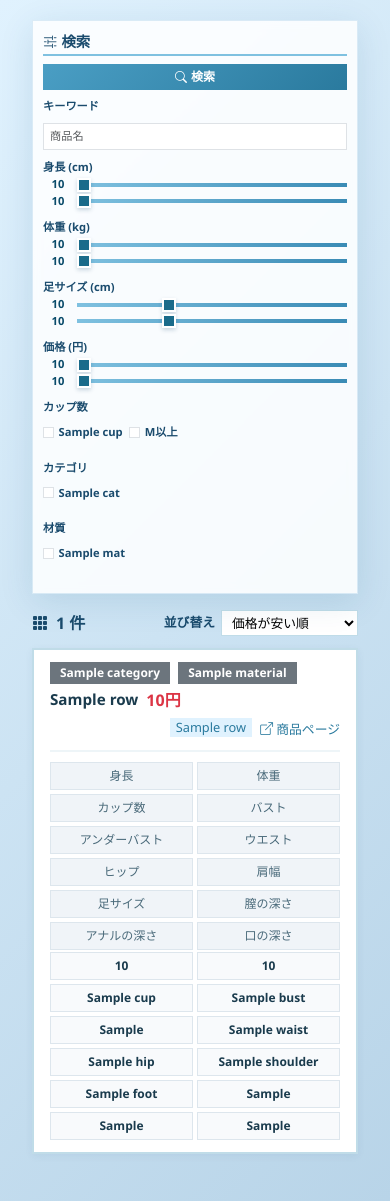
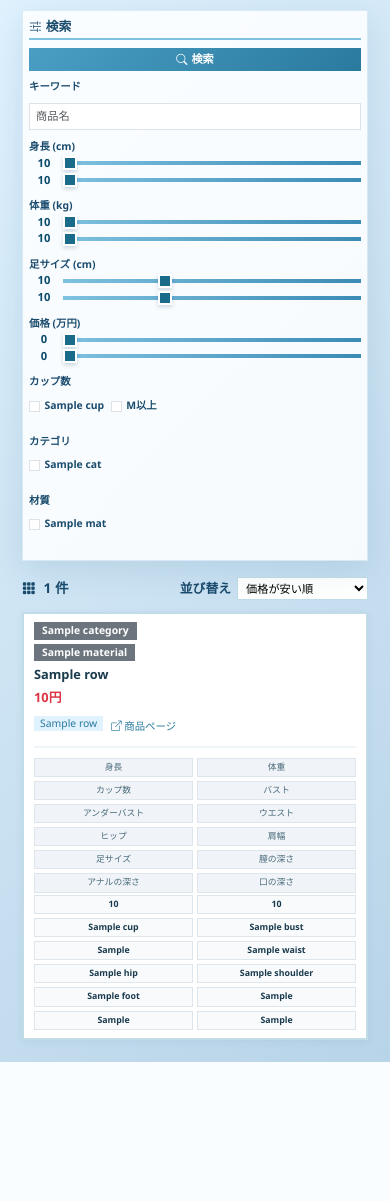
Before and after one commit to mcyosiki-dev/love-doll-scraper, a Flask app: template templates/search.html in a window 390 px wide. After the commit the page ends 1062 px from the top, so only its background shows below. Run offline with Flask 3, Linux system fonts and the light colour scheme; the template is opened without the code that fills it: most values are stand-ins (such as "Sample title", 1, 10 or a date in 2020).

Commit message:
fix: 価格スライダー万円表示とモバイル表示崩れ改善

```diff
--- a/templates/search.html
+++ b/templates/search.html
@@ -110,7 +110,6 @@
             transform: translateY(-1px);
             box-shadow: 0 4px 12px rgba(42, 122, 158, 0.35);
         }
-
         .result-card {
             background: white;
             border: 2px solid #c0dce8;
@@ -123,7 +122,6 @@
             border-color: #4a9ec4;
             box-shadow: 0 6px 20px rgba(0,60,100,0.1);
         }
-
         .row-top {
             display: flex;
             justify-content: flex-start;
@@ -150,17 +148,20 @@
             font-weight: 700;
             font-size: 0.95rem;
             color: #1a3b4d;
+            word-break: break-word;
         }
         .product-price {
             font-weight: 700;
             font-size: 1.0rem;
             color: #dc3545;
+            white-space: nowrap;
         }
         .site-link-group {
             display: flex;
             align-items: center;
             gap: 8px;
             margin-left: auto;
+            flex-wrap: wrap;
         }
         .product-site {
             font-weight: 500;
@@ -168,6 +169,7 @@
             font-size: 0.8rem;
             background: #e0f2fe;
             padding: 0 6px;
+            white-space: nowrap;
         }
         .product-url a {
             color: #2a7a9e;
@@ -177,7 +179,6 @@
             white-space: nowrap;
         }
         .product-url a:hover { text-decoration: underline; }
-
         .spec-keys {
             display: grid;
             grid-template-columns: repeat(12, 1fr);
@@ -196,8 +197,8 @@
             display: flex;
             align-items: center;
             justify-content: center;
+            word-break: break-word;
         }
-
         .spec-values {
             display: grid;
             grid-template-columns: repeat(12, 1fr);
@@ -216,8 +217,8 @@
             display: flex;
             align-items: center;
             justify-content: center;
+            word-break: break-word;
         }
-
         .result-header {
             display: flex;
             justify-content: space-between;
@@ -248,18 +249,71 @@
             border: 1px solid #c0dce8;
             background: white;
             font-size: 0.8rem;
+            max-width: 100%;
         }
 
+        /* モバイル表示崩れ改善（追加・修正） */
         @media (max-width: 1200px) {
             .spec-keys, .spec-values { grid-template-columns: repeat(6, 1fr); }
         }
+        @media (max-width: 992px) {
+            .sidebar { font-size: 0.65rem; padding: 10px 8px; }
+            .sidebar h5 { font-size: 0.8rem; }
+            .filter-group label { font-size: 0.65rem; }
+            .result-card { padding: 10px 12px; }
+        }
         @media (max-width: 768px) {
             .spec-keys, .spec-values { grid-template-columns: repeat(4, 1fr); }
-            .row-top { gap: 4px 8px; }
-            .site-link-group { margin-left: 0; width: 100%; justify-content: flex-end; }
+            .row-top {
+                gap: 4px 8px;
+                flex-direction: column;
+                align-items: flex-start;
+            }
+            .site-link-group {
+                margin-left: 0;
+                width: 100%;
+                justify-content: flex-start;
+                flex-wrap: wrap;
+            }
+            .product-name {
+                font-size: 0.85rem;
+                width: 100%;
+            }
+            .product-price {
+                font-size: 0.9rem;
+            }
+            .tag-category, .tag-material {
+                font-size: 0.65rem;
+                padding: 1px 8px;
+            }
+            .spec-keys .cell, .spec-values .cell {
+                font-size: 0.65rem;
+                padding: 2px 4px;
+                min-height: 22px;
+            }
+            .sort-controls select {
+                font-size: 0.7rem;
+                padding: 2px 4px;
+            }
+            .result-count {
+                font-size: 0.85rem;
+            }
         }
         @media (max-width: 480px) {
             .spec-keys, .spec-values { grid-template-columns: repeat(2, 1fr); }
+            body { padding: 10px; }
+            .sidebar { padding: 8px 6px; }
+            .result-card { padding: 8px 10px; }
+            .product-name { font-size: 0.8rem; }
+            .product-price { font-size: 0.8rem; }
+            .btn-primary { font-size: 0.7rem; padding: 3px 8px; }
+            .site-link-group .product-site { font-size: 0.65rem; }
+            .site-link-group .product-url a { font-size: 0.65rem; }
+            .spec-keys .cell, .spec-values .cell {
+                font-size: 0.55rem;
+                padding: 2px 3px;
+                min-height: 18px;
+            }
         }
     </style>
 </head>
@@ -270,15 +324,12 @@
             <div class="col-lg-2 col-md-3">
                 <div class="sidebar">
                     <h5><i class="bi bi-sliders2 me-1"></i>検索</h5>
-
                     <form method="GET" action="{{ url_for('search') }}">
                         <button type="submit" class="btn btn-primary w-100"><i class="bi bi-search me-1"></i>検索</button>
-
                         <div class="filter-group">
                             <label for="keyword" class="form-label">キーワード</label>
                             <input type="text" class="form-control form-control-sm" id="keyword" name="keyword" value="{{ keyword }}" placeholder="商品名">
                         </div>
-
                         <div class="filter-group">
                             <label>身長 (cm)</label>
                             <div class="slider-row">
@@ -294,8 +345,6 @@
                                        oninput="document.getElementById('h_max_d').textContent=this.value">
                             </div>
                         </div>
-
-                        <!-- 体重（修正済み：intフィルタ適用） -->
                         <div class="filter-group">
                             <label>体重 (kg)</label>
                             <div class="slider-row">
@@ -311,8 +360,6 @@
                                        oninput="document.getElementById('w_max_d').textContent=this.value">
                             </div>
                         </div>
-
-                        <!-- 足サイズ（修正済み：intフィルタ適用） -->
                         <div class="filter-group">
                             <label>足サイズ (cm)</label>
                             <div class="slider-row">
@@ -328,23 +375,22 @@
                                        oninput="document.getElementById('f_max_d').textContent=this.value">
                             </div>
                         </div>
-
+                        <!-- 価格（万円表示） -->
                         <div class="filter-group">
-                            <label>価格 (円)</label>
+                            <label>価格 (万円)</label>
                             <div class="slider-row">
-                                <span class="slider-value" id="p_min_d">{{ price_min | int if price_min else price_min_val }}</span>
-                                <input type="range" name="price_min" min="{{ price_min_val }}" max="{{ price_max_val }}" step="1000"
+                                <span class="slider-value" id="p_min_d">{{ (price_min | int if price_min else price_min_val) // 10000 }}</span>
+                                <input type="range" name="price_min" min="{{ price_min_val }}" max="{{ price_max_val }}" step="10000"
                                        value="{{ price_min | int if price_min else price_min_val }}"
-                                       oninput="document.getElementById('p_min_d').textContent=this.value">
+                                       oninput="document.getElementById('p_min_d').textContent=Math.floor(this.value/10000)">
                             </div>
                             <div class="slider-row">
-                                <span class="slider-value" id="p_max_d">{{ price_max | int if price_max else price_max_val }}</span>
-                                <input type="range" name="price_max" min="{{ price_min_val }}" max="{{ price_max_val }}" step="1000"
+                                <span class="slider-value" id="p_max_d">{{ (price_max | int if price_max else price_max_val) // 10000 }}</span>
+                                <input type="range" name="price_max" min="{{ price_min_val }}" max="{{ price_max_val }}" step="10000"
                                        value="{{ price_max | int if price_max else price_max_val }}"
-                                       oninput="document.getElementById('p_max_d').textContent=this.value">
+                                       oninput="document.getElementById('p_max_d').textContent=Math.floor(this.value/10000)">
                             </div>
                         </div>
-
                         <!-- カップ数 + M以上 -->
                         <div class="filter-group">
                             <label class="form-label">カップ数</label>
@@ -362,8 +408,7 @@
                                 </div>
                             </div>
                         </div>
-
-                        <!-- カテゴリ（表示順固定） -->
+                        <!-- カテゴリ -->
                         <div class="filter-group">
                             <label class="form-label">カテゴリ</label>
                             <div class="checkbox-group">
@@ -388,7 +433,6 @@
                                 {% endfor %}
                             </div>
                         </div>
-
                         <div class="filter-group">
                             <label class="form-label">材質</label>
                             <div class="checkbox-group">
@@ -401,7 +445,6 @@
                                 {% endfor %}
                             </div>
                         </div>
-
                     </form>
                 </div>
             </div>
@@ -412,7 +455,7 @@
                     <span class="result-count"><i class="bi bi-grid-3x3-gap-fill me-2"></i>{{ results|length }} 件</span>
                     <div class="sort-controls">
                         <label for="sortSelect"><i class="bi bi-arrow-up-down me-1"></i>並び替え</label>
-                        <select id="sortSelect" onchange="this.form.submit()" name="sort_by" form="searchForm">
+                        <select id="sortSelect" onchange="document.getElementById('searchForm').submit()" name="sort_by" form="searchForm">
                             <option value="price_asc" {% if sort_by == 'price_asc' %}selected{% endif %}>価格が安い順</option>
                             <option value="price_desc" {% if sort_by == 'price_desc' %}selected{% endif %}>価格が高い順</option>
                             <option value="height_asc" {% if sort_by == 'height_asc' %}selected{% endif %}>身長が低い順</option>
@@ -421,6 +464,8 @@
                             <option value="weight_desc" {% if sort_by == 'weight_desc' %}selected{% endif %}>体重が重い順</option>
                             <option value="bust_asc" {% if sort_by == 'bust_asc' %}selected{% endif %}>バストが小さい順</option>
                             <option value="bust_desc" {% if sort_by == 'bust_desc' %}selected{% endif %}>バストが大きい順</option>
+                            <option value="cup_asc" {% if sort_by == 'cup_asc' %}selected{% endif %}>カップ数が小さい順</option>
+                            <option value="cup_desc" {% if sort_by == 'cup_desc' %}selected{% endif %}>カップ数が大きい順</option>
                         </select>
                     </div>
                 </div>
@@ -486,8 +531,22 @@
                     </div>
                     {% endfor %}
                 {% else %}
+                    <!-- 0件時メッセージ改善（タスク①で修正済み） -->
                     <div class="alert alert-info text-center" role="alert">
                         <i class="bi bi-search-heart me-2"></i>該当する商品がありません。
+                        <div class="mt-2">
+                            <small>
+                                ヒント：キーワードを変えるか、<a href="{{ url_for('search') }}" class="alert-link">フィルタをリセット</a>してお試しください。
+                            </small>
+                            <br>
+                            <small class="text-muted">
+                                おすすめ検索ワード：
+                                <span class="badge bg-secondary">シリコン</span>
+                                <span class="badge bg-secondary">女性型</span>
+                                <span class="badge bg-secondary">150cm</span>
+                                <span class="badge bg-secondary">5万円</span>
+                            </small>
+                        </div>
                     </div>
                 {% endif %}
             </div>
```
